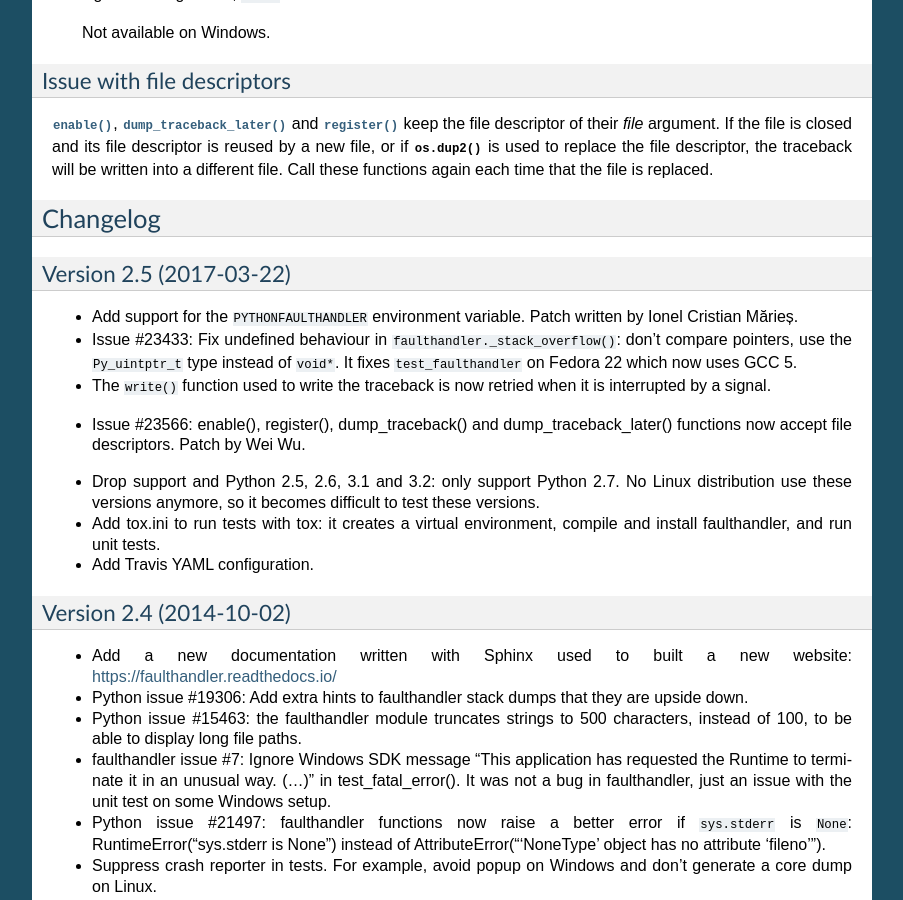
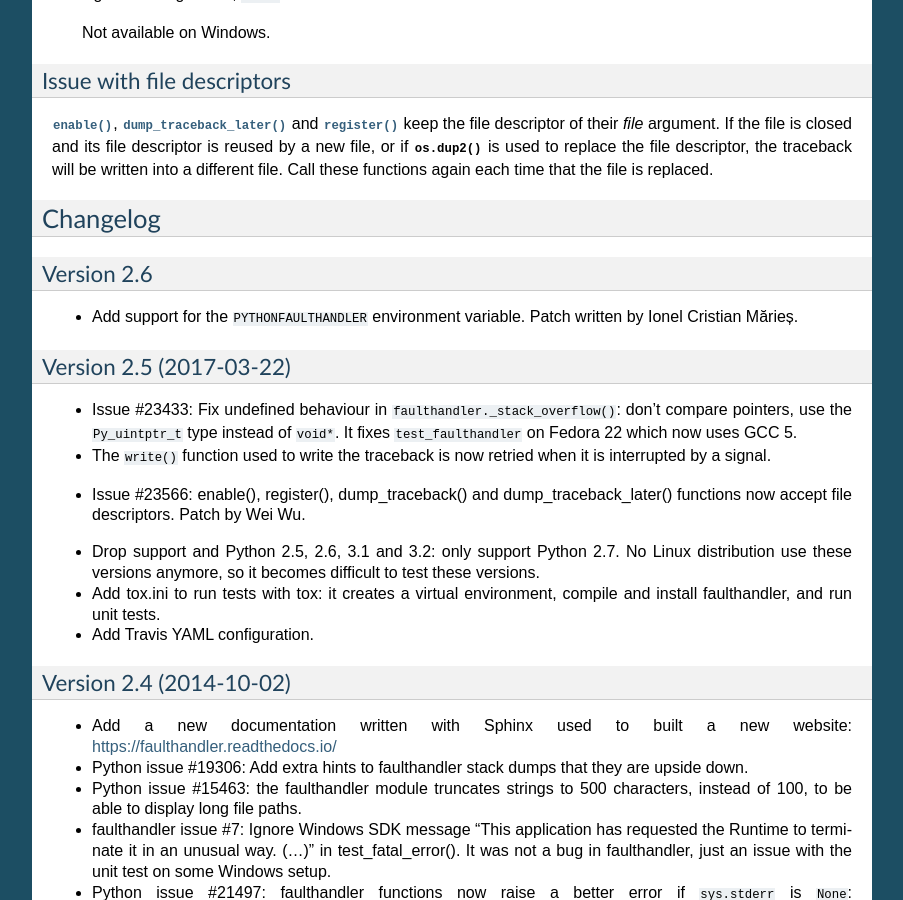
Before and after one commit to vstinner/faulthandler, a Sphinx documentation site: the page built from doc/index.rst, in a window 1280 px wide and 900 px high, scrolled down 3761 px. Shown: the whole window, without its empty margins (198-1101 px from the left). Built offline with Sphinx 7.4.7, drawn with Linux system fonts in a browser that asks for light colours.

Commit message:
Update changelog

```diff
--- a/doc/index.rst
+++ b/doc/index.rst
@@ -277,11 +277,15 @@ these functions again each time that the file is replaced.
 Changelog
 =========
 
+Version 2.6
+-----------
+
+* Add support for the ``PYTHONFAULTHANDLER`` environment variable. Patch
+  written by Ionel Cristian Mărieș.
+
 Version 2.5 (2017-03-22)
 ------------------------
 
-* Add support for the ``PYTHONFAULTHANDLER`` environment variable. Patch
-  written by Ionel Cristian Mărieș.
 * Issue #23433: Fix undefined behaviour in ``faulthandler._stack_overflow()``:
   don't compare pointers, use the ``Py_uintptr_t`` type instead of ``void*``.
   It fixes ``test_faulthandler`` on Fedora 22 which now uses GCC 5.
```
